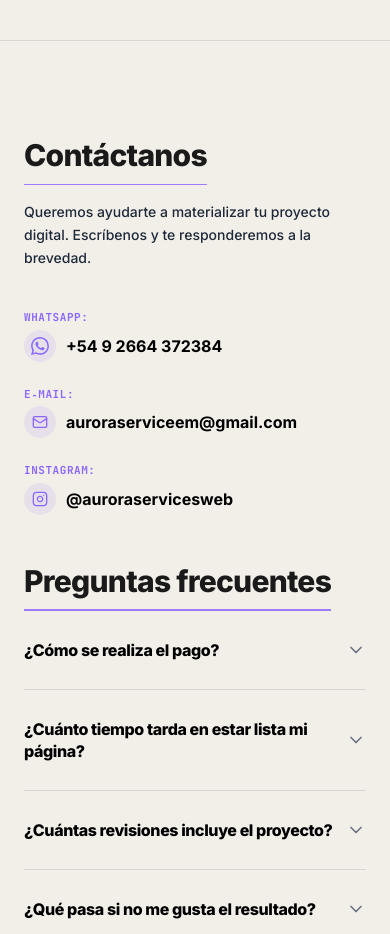
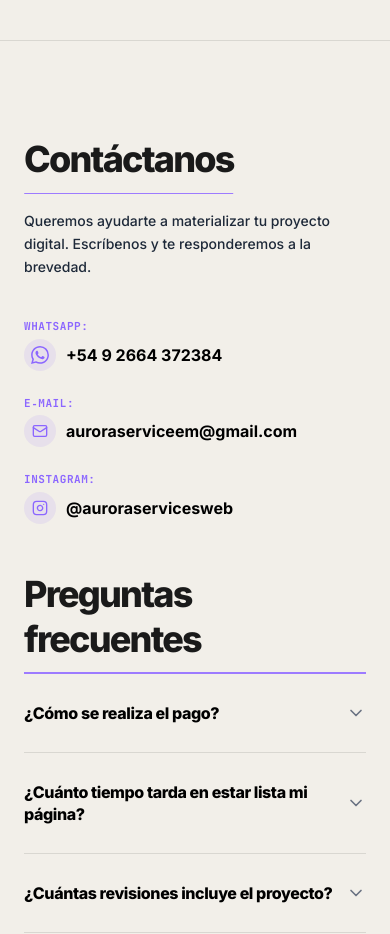
Before and after one commit to auroraserviceem-lab/STABILITY.IA, a React (Vite) app: page / in a window 390 px wide. Shown: the part 10480-11414 px from the top of the page. Built offline with nearby package versions, Linux system fonts and the light colour scheme.

Commit message:
style: enhance contact and faq section typography
Update heading sizes and underline alignment to improve visual hierarchy and modern aesthetic.

```diff
--- a/src/App.tsx
+++ b/src/App.tsx
@@ -1424,10 +1424,10 @@ export default function App() {
             <div className="lg:col-span-5 space-y-8 text-left">
               <div>
                 <div className="inline-block relative pb-3 mb-4">
-                  <h3 className="text-3xl md:text-4xl font-extrabold tracking-tight text-[#1A1A1A] font-sans">
+                  <h3 className="text-4xl md:text-6xl font-extrabold tracking-tighter text-[#1A1A1A] leading-tight">
                     Contáctanos
                   </h3>
-                  <span className="absolute bottom-0 left-0 right-0 h-[1.5px] bg-[#9D7BFF]" />
+                  <span className="absolute bottom-0 left-1/2 -translate-x-1/2 w-full h-[1.5px] bg-[#9D7BFF]" />
                 </div>
                 <p className="text-gray-800 text-sm font-sans font-medium leading-relaxed">
                   Queremos ayudarte a materializar tu proyecto digital. Escríbenos y te responderemos a la brevedad.
@@ -1494,10 +1494,10 @@ export default function App() {
             {/* Columna derecha – Preguntas frecuentes (FAQ) */}
             <div className="lg:col-span-7 space-y-6 text-left">
               <div className="inline-block relative pb-3 mb-4">
-                <h3 className="text-3xl md:text-4xl font-extrabold tracking-tight text-[#1A1A1A] font-sans">
+                <h3 className="text-4xl md:text-6xl font-extrabold tracking-tighter text-[#1A1A1A] leading-tight">
                   Preguntas frecuentes
                 </h3>
-                <span className="absolute bottom-0 left-0 right-0 h-[1.5px] bg-[#9D7BFF]" />
+                <span className="absolute bottom-0 left-1/2 -translate-x-1/2 w-full h-[1.5px] bg-[#9D7BFF]" />
               </div>
 
               <div className="space-y-4">
```
